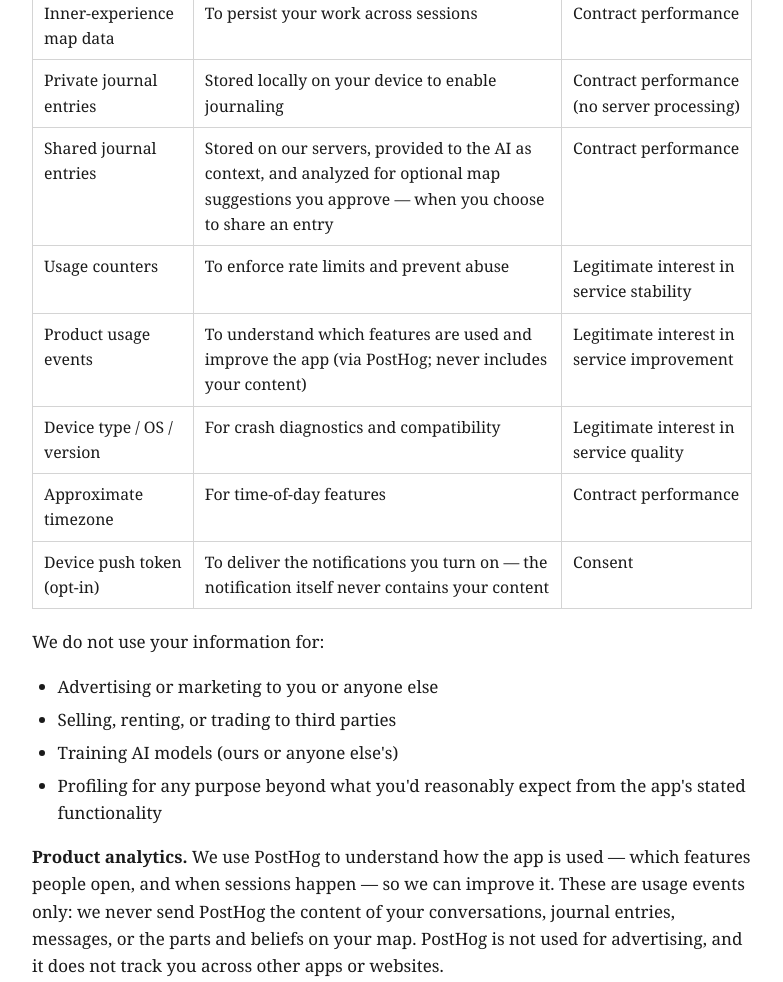
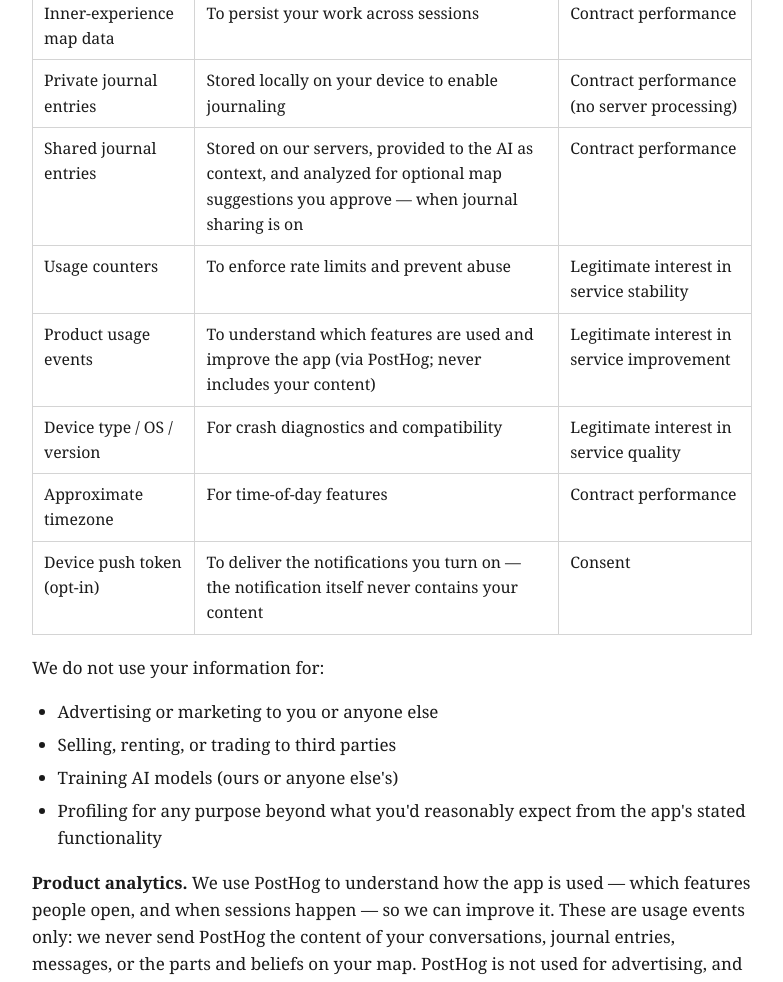
Before and after one commit to srulischor-innner/inner-map-legal, a plain HTML site: page privacy-policy.html in a window 1280 px wide. Shown: the part 4660-5642 px from the top of the page, without its empty margins (248-1031 px from the left). Drawn offline with Linux system fonts and the light colour scheme.

Commit message:
Three more per-entry clauses in the binding policy, found by an adversarial pass
The 2026-09-15 rewrite changed the clauses that had been flagged and left three
saying the same thing in other words, in the live document at
my-inner-map.com/privacy-policy.html:

  the data table  "...when you choose to share an entry"
  encryption      "(Entries you choose to share with the AI are stored on our
                   servers instead...)"
  security        "journal entries you share with the AI are stored in the
                   server database"

Each describes a per-entry act. There is no per-entry act; there is one switch
in Settings that governs every entry written after it is changed. A reader of
the binding document was still being told otherwise a week after the rewrite was
reported done.

All three now describe the switch. The phrase list in
InnerMap/scripts/check-journal-privacy-promise.js has been extended with these
three spellings, because a phrase list is only as good as the paraphrases in it
and this is the second time that has been the failure.

NOT DONE, AND IT NEEDS A RULING: the Last Updated date still reads July 3, 2026
while this document changed on 09-15 and again today, and the policy itself
promises at the bottom to bump it. It cannot be bumped unilaterally —
smoke-audit-fixes-app asserts one shared constant against BOTH legal documents,
and the Terms of Service have not changed, so re-dating them would assert an
update that did not happen. Either the Terms get re-dated too, or the app needs
a per-document date. That is a decision, not a fix.

Co-Authored-By: Claude Opus 5 <noreply@anthropic.com>

```diff
--- a/privacy-policy.html
+++ b/privacy-policy.html
@@ -159,7 +159,7 @@
     <tr><td>Conversation content</td><td>To generate AI replies and maintain session context</td><td>Contract performance</td></tr>
     <tr><td>Inner-experience map data</td><td>To persist your work across sessions</td><td>Contract performance</td></tr>
     <tr><td>Private journal entries</td><td>Stored locally on your device to enable journaling</td><td>Contract performance (no server processing)</td></tr>
-    <tr><td>Shared journal entries</td><td>Stored on our servers, provided to the AI as context, and analyzed for optional map suggestions you approve &mdash; when you choose to share an entry</td><td>Contract performance</td></tr>
+    <tr><td>Shared journal entries</td><td>Stored on our servers, provided to the AI as context, and analyzed for optional map suggestions you approve &mdash; when journal sharing is on</td><td>Contract performance</td></tr>
     <tr><td>Usage counters</td><td>To enforce rate limits and prevent abuse</td><td>Legitimate interest in service stability</td></tr>
     <tr><td>Product usage events</td><td>To understand which features are used and improve the app (via PostHog; never includes your content)</td><td>Legitimate interest in service improvement</td></tr>
     <tr><td>Device type / OS / version</td><td>For crash diagnostics and compatibility</td><td>Legitimate interest in service quality</td></tr>
@@ -239,7 +239,7 @@
   <li>Your cached chat history (for offline reading)</li>
   <li>Your locally-stored preferences</li>
 </ul>
-<p>The encryption key is generated on your device at first launch and stored in your phone's secure keystore (Apple Keychain on iOS, Android Keystore on Android). The key never leaves your device. We do not have access to it. We cannot decrypt your private journal entries even if compelled to do so. (Entries you choose to share with the AI are stored on our servers instead &mdash; see the "On our servers" section below.)</p>
+<p>The encryption key is generated on your device at first launch and stored in your phone's secure keystore (Apple Keychain on iOS, Android Keystore on Android). The key never leaves your device. We do not have access to it. We cannot decrypt your private journal entries even if compelled to do so. (Entries saved while journal sharing is on are stored on our servers instead &mdash; see the &ldquo;On our servers&rdquo; section below.)</p>
 
 <h3>On our servers (encrypted at rest)</h3>
 <ul>
@@ -263,7 +263,7 @@
 <p>We've designed Inner Map with security-by-design and privacy-by-design principles. Specific measures include:</p>
 <ul>
   <li><strong>Encryption in transit:</strong> All API calls and WebSocket connections use TLS 1.2+ encryption.</li>
-  <li><strong>Encryption at rest:</strong> Server-side database is encrypted at rest (AES-256). Private journal entries are encrypted at rest on your device (AES-256); journal entries you share with the AI are stored in the server database, encrypted at rest like your other server data.</li>
+  <li><strong>Encryption at rest:</strong> Server-side database is encrypted at rest (AES-256). Journal entries saved while sharing is off are encrypted at rest on your device (AES-256); entries saved while sharing is on are stored in the server database, encrypted at rest like your other server data.</li>
   <li><strong>Authentication required:</strong> All API endpoints require authentication. Unauthenticated requests are rejected.</li>
   <li><strong>Rate limiting:</strong> Multiple layers of rate limits prevent abuse of API endpoints (per-user daily caps on chat messages, voice sessions, transcriptions, and data exports).</li>
   <li><strong>Anti-brute-force:</strong> Invite code endpoints have failure-rate limits.</li>
```
